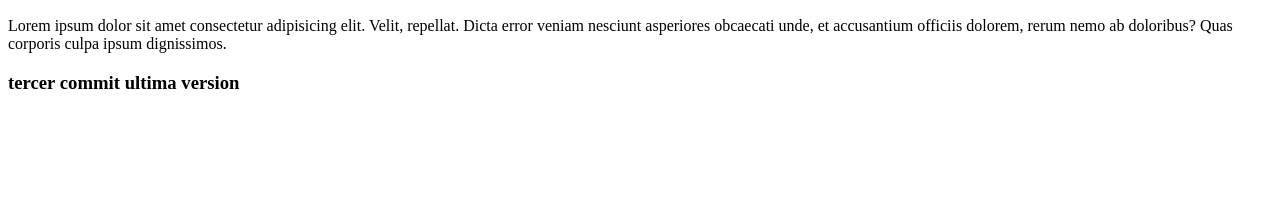
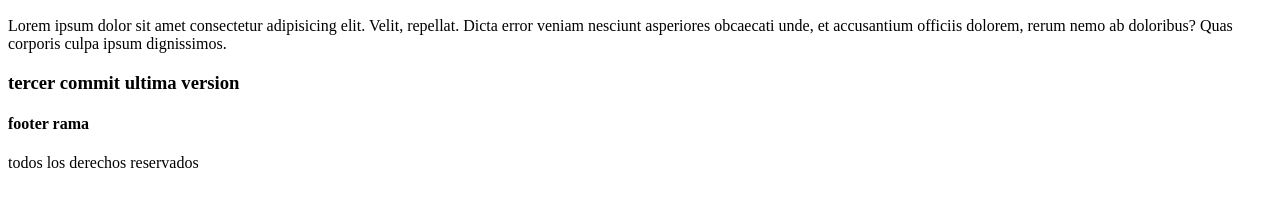
Before and after one commit to domenic21/comi-sabados, a plain HTML site: page index.html in a window 1280 px wide. Shown: the part 110-316 px from the top of the page. Drawn offline with Linux system fonts and the light colour scheme.

Commit message:
creamos el footer en la rama de prueba

```diff
--- a/index.html
+++ b/index.html
@@ -16,6 +16,8 @@
         obcaecati unde, et accusantium officiis dolorem, rerum nemo ab doloribus? Quas corporis culpa ipsum dignissimos.
     </p>
  <h3>tercer commit ultima version</h3>
+ <h4>footer rama</h4>
+ <p>todos los derechos reservados</p>
 </body>
 
 </html>
```
